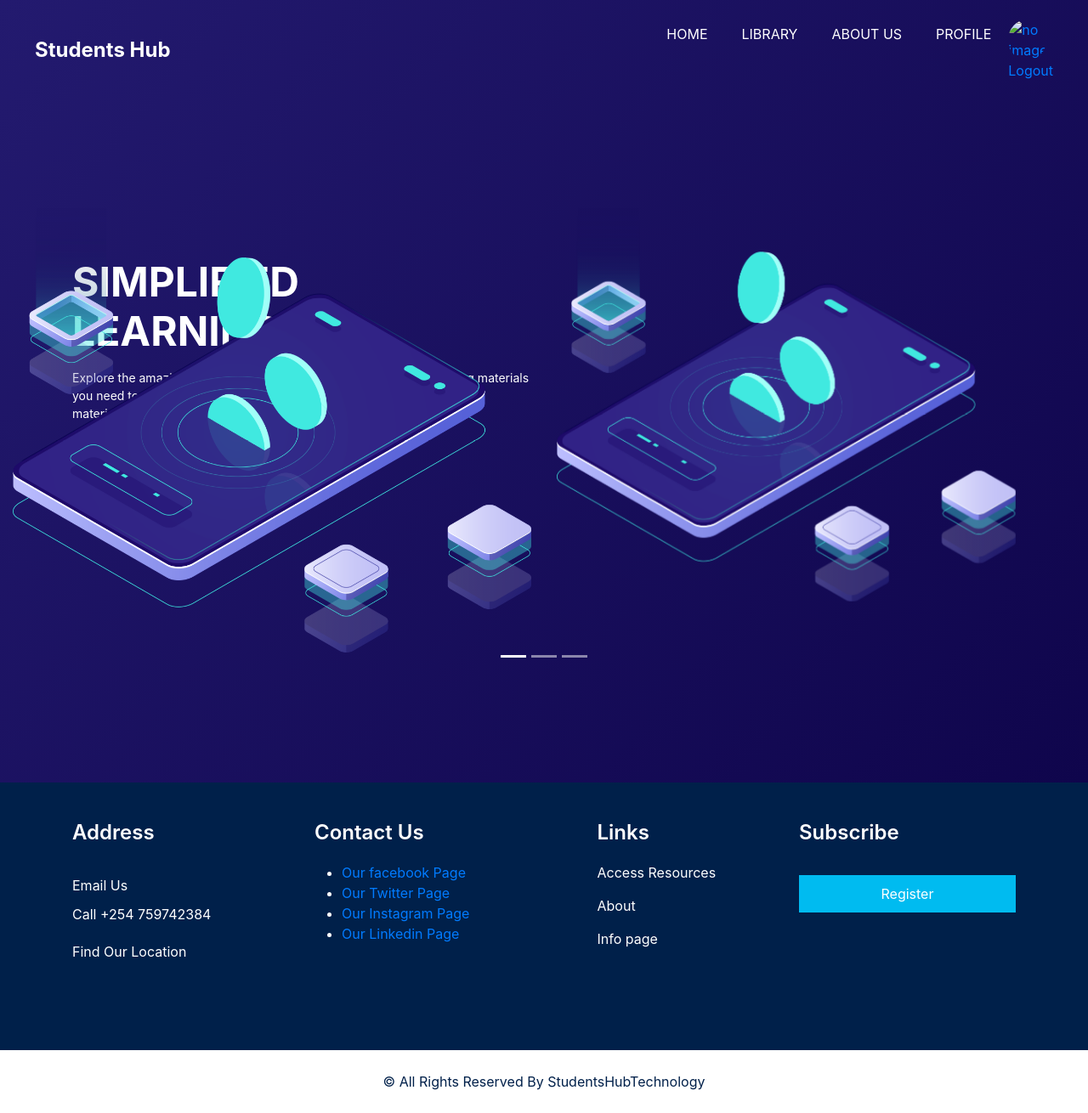
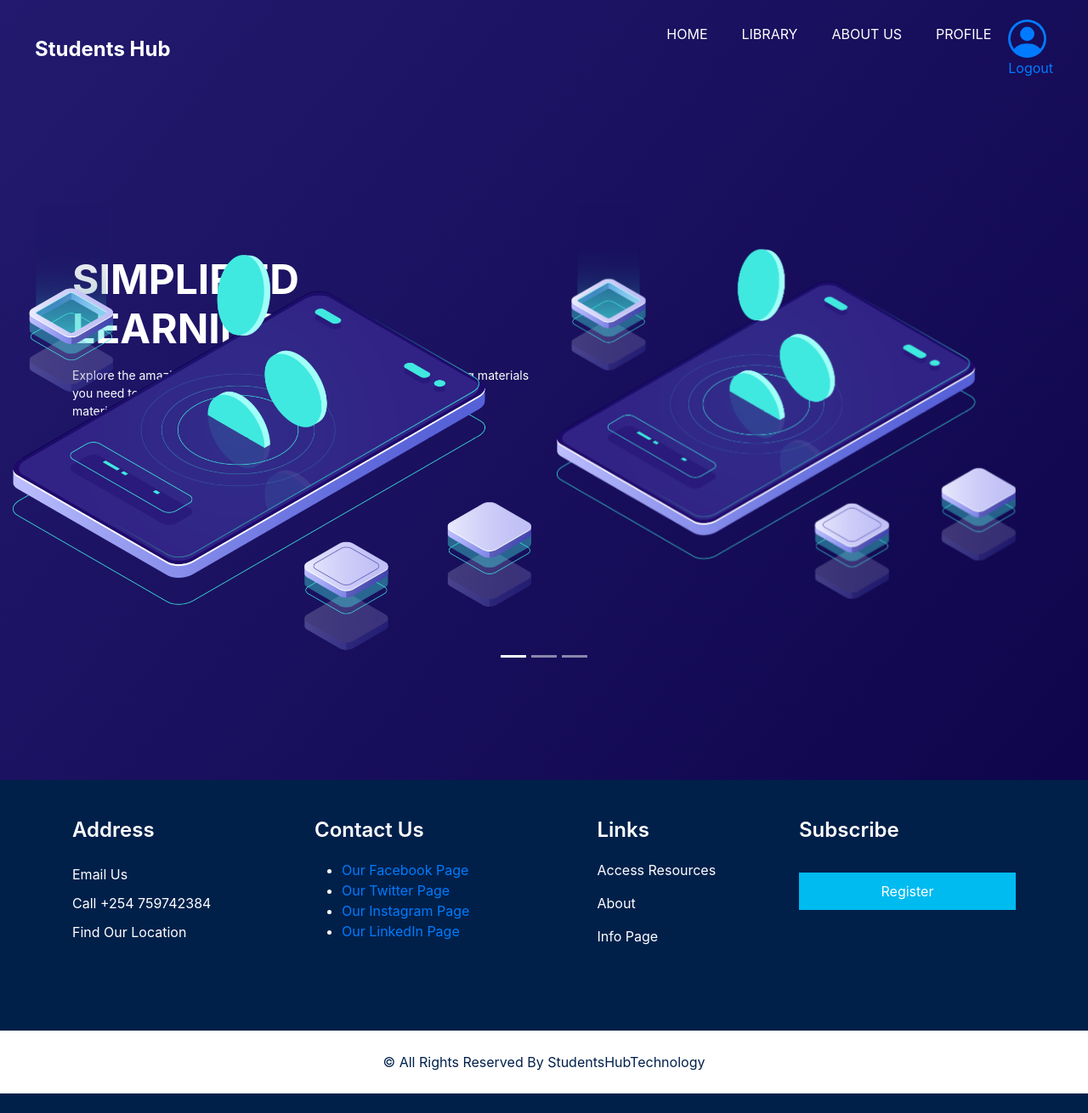
Before and after one commit to JAPH254/Django-Student_Hub, a Django app: page / in a window 1280 px wide. Shown: the whole page at 85% size. After the commit the page ends 1287 px from the top, so only its background shows below. Run offline with Django 4.2, Linux system fonts and the light colour scheme; some libraries are stand-ins or nearby versions; some web fonts are replaced.

Commit message:
fix: provided the alternatives for no images

```diff
--- a/membersAuth/templates/base.html
+++ b/membersAuth/templates/base.html
@@ -1,198 +1,219 @@
 <!DOCTYPE html>
-<html>
-
+<html lang="en">
   <head>
     {% load static %}
-  <link rel="stylesheet" href="{% static 'membersAuth/css/bootstrap.min.css' %}">
-  <!-- Basic -->
+    <!-- Basic Meta Tags -->
     <meta charset="utf-8" />
     <meta http-equiv="X-UA-Compatible" content="IE=edge" />
-  <!-- Mobile Metas -->
-  <meta name="viewport" content="width=device-width, initial-scale=1, shrink-to-fit=no" />
-  <!-- Site Metas -->
+    <meta
+      name="viewport"
+      content="width=device-width, initial-scale=1, shrink-to-fit=no"
+    />
     <meta name="keywords" content="" />
     <meta name="description" content="" />
     <meta name="author" content="" />
-  <link rel="shortcut icon" href="{% static 'membersAuth/images/favicon.png'%}" type="">
+
+    <!-- Favicon -->
+    <link
+      rel="shortcut icon"
+      href="{% static 'membersAuth/images/favicon.png' %}"
+      type="image/x-icon"
+    />
+
+    <!-- Page Title -->
     <title>{% block title %}my hub{% endblock %}</title>
 
-  <!-- bootstrap core css -->
-  <link rel="stylesheet" type="text/css" href="{% static '/membersAuth/bootstrap.css'%}" />
-
-  <!-- fonts style -->
-  <link href="https://fonts.googleapis.com/css2?family=Roboto:wght@400;500;700;900&display=swap" rel="stylesheet">
-
-  <!--owl slider stylesheet -->
-  <link rel="stylesheet" type="text/css" href="https://cdnjs.cloudflare.com/ajax/libs/OwlCarousel2/2.3.4/assets/owl.carousel.min.css" />
-
-  <!-- font awesome style -->
-  <link href="{% static 'membersAuth/css/font-awesome.min.css'%}" rel="stylesheet" />
-
-  <!-- Custom styles for this template -->
-  <link href="{% static 'membersAuth/css/style.css'%}" rel="stylesheet" />
-  <!-- responsive style -->
-  <link href="{% static 'membersAuth/css/responsive.css'%}" rel="stylesheet" />
-
+    <!-- Stylesheets -->
+    <link
+      rel="stylesheet"
+      href="{% static 'membersAuth/css/bootstrap.min.css' %}"
+    />
+    <link rel="stylesheet" href="{% static 'membersAuth/bootstrap.css' %}" />
+    <link
+      rel="stylesheet"
+      href="https://fonts.googleapis.com/css2?family=Roboto:wght@400;500;700;900&display=swap"
+    />
+    <link
+      rel="stylesheet"
+      href="https://cdnjs.cloudflare.com/ajax/libs/OwlCarousel2/2.3.4/assets/owl.carousel.min.css"
+    />
+    <link
+      rel="stylesheet"
+      href="{% static 'membersAuth/css/font-awesome.min.css' %}"
+    />
+    <link rel="stylesheet" href="{% static 'membersAuth/css/style.css' %}" />
+    <link
+      rel="stylesheet"
+      href="{% static 'membersAuth/css/responsive.css' %}"
+    />
   </head>
 
   <body class="sub_page">
-
+    <!-- Hero Area -->
     <div class="hero_area">
-
       <div class="hero_bg_box">
         <div class="bg_img_box">
-        <img src="{% static 'membersAuth/images/hero-bg.png'%}" alt="">
+          <img
+            src="{% static 'membersAuth/images/hero-bg.png' %}"
+            alt="Hero Background"
+          />
         </div>
       </div>
 
-    <!-- header section strats -->
+      <!-- Header Section -->
       <header class="header_section">
         <div class="container-fluid">
-        <nav class="navbar navbar-expand-lg custom_nav-container ">
-          <a class="navbar-brand" href="{% url 'home'%}">
-            <span>
-              Students Hub
-            </span>
+          <nav class="navbar navbar-expand-lg custom_nav-container">
+            <a class="navbar-brand" href="{% url 'home' %}">
+              <span>Students Hub</span>
             </a>
 
-          <button class="navbar-toggler" type="button" data-toggle="collapse" data-target="#navbarSupportedContent" aria-controls="navbarSupportedContent" aria-expanded="false" aria-label="Toggle navigation">
-            <span class=""> </span>
+            <button
+              class="navbar-toggler"
+              type="button"
+              data-toggle="collapse"
+              data-target="#navbarSupportedContent"
+              aria-controls="navbarSupportedContent"
+              aria-expanded="false"
+              aria-label="Toggle navigation"
+            >
+              <span class="navbar-toggler-icon"></span>
             </button>
 
             <div class="collapse navbar-collapse" id="navbarSupportedContent">
-            <ul class="navbar-nav  ">
-
-              <li class="nav-item ">
-                <a class="nav-link" href="{% url 'home'%}">Home </a>
-              </li>
-              <li class="nav-item ">
-                <a class="nav-link" href="{% url 'library'%}"> Library </a>
-              </li>
-              <!-- <li class="nav-item">
-                <a class="nav-link" href="{% url 'assignments'%}">Assignments</a>
-              </li> -->
+              <ul class="navbar-nav">
                 <li class="nav-item">
-                <a class="nav-link" href="{% url 'about'%}">about us</a>
+                  <a class="nav-link" href="{% url 'home' %}">Home</a>
                 </li>
                 <li class="nav-item">
-                <a class="nav-link" href="{% url 'profile'%}">profile</a>
+                  <a class="nav-link" href="{% url 'library' %}">Library</a>
                 </li>
+                <li class="nav-item">
+                  <a class="nav-link" href="{% url 'about' %}">About Us</a>
+                </li>
+                <li class="nav-item">
+                  <a class="nav-link" href="{% url 'profile' %}">Profile</a>
+                </li>
+                <li class="nav-item">
+                  <a href="{% url 'profile' %}">
+                    {% if user.profile_picture %}
+                    <img
+                      src="{{ user.profile_picture.url }}"
+                      alt="Profile Picture"
+                      class="img-fluid rounded-circle profile-picture"
+                      style="
+                        width: 45px;
+                        height: 45px;
+                        border-radius: 50%;
+                        display: inline-block;
+                        vertical-align: middle;
+                      "
+                    />
 
-              <li class="nav-item">
-                <a href="{% url 'profile'%}"><img src="{{ user.profile_picture.url }}" alt="no image" class="img-fluid rounded-circle profile-picture" style="max-width: 45px; height: auto;"><br></a>
-              <a href="{% url 'sign_out'%}"> Logout <br> {{user.username}}</a>
-
+                    {% else %}
+                    <svg
+                      xmlns="http://www.w3.org/2000/svg"
+                      width="45"
+                      height="45"
+                      fill="currentColor"
+                      class="bi bi-person-circle"
+                      viewBox="0 0 16 16"
+                    >
+                      <path d="M11 6a3 3 0 1 1-6 0 3 3 0 0 1 6 0" />
+                      <path
+                        fill-rule="evenodd"
+                        d="M0 8a8 8 0 1 1 16 0A8 8 0 0 1 0 8m8-7a7 7 0 0 0-5.468 11.37C3.242 11.226 4.805 10 8 10s4.757 1.225 5.468 2.37A7 7 0 0 0 8 1"
+                      />
+                    </svg>
+                    {% endif %}
+                    <br />
+                  </a>
+                  <a href="{% url 'sign_out' %}"
+                    >Logout<br />{{ user.username }}</a
+                  >
                 </li>
-
               </ul>
             </div>
           </nav>
         </div>
       </header>
-    <!-- end header section -->
+      <!-- End Header Section -->
 
+      <!-- Main Content -->
       <main>{% block content %}{% endblock %}</main>
 
-  <!-- info section -->
-
+      <!-- Info Section -->
       <section class="info_section layout_padding2">
         <div class="container">
           <div class="row">
             <div class="col-md-6 col-lg-3 info_col">
               <div class="info_contact">
-            <h4>
-              Address
-            </h4>
+                <h4>Address</h4>
                 <div class="contact_link_box">
-
-
-              <a href="">
-
-                  <a href="www.gmail.com">Email Us</a>
-                </span>
-              </a>
-              <a href="">
-
-                <span>
-                  Call +254 759742384
-                </span>
-              </a>
-              <a href="">
-                <span>
-                <a href="https://maps.app.goo.gl/W95wSpWkB7BYXVYt8"> Find Our Location</a>
-                </span>
-              </a>
+                  <a href="mailto:example@example.com">Email Us</a>
+                  <a href="tel:+254759742384">Call +254 759742384</a>
+                  <a href="https://maps.app.goo.gl/W95wSpWkB7BYXVYt8"
+                    >Find Our Location</a
+                  >
                 </div>
               </div>
               <div class="info_social">
-            <a href="">
-              <i class="fa fa-facebook" aria-hidden="true"></i>
-            </a>
-            <a href="">
-              <i class="fa fa-twitter" aria-hidden="true"></i>
-            </a>
-            <a href="">
-              <i class="fa fa-linkedin" aria-hidden="true"></i>
-            </a>
-            <a href="">
-              <i class="fa fa-instagram" aria-hidden="true"></i>
-            </a>
+                <a href="https://www.facebook.com"
+                  ><i class="fa fa-facebook" aria-hidden="true"></i
+                ></a>
+                <a href="https://twitter.com"
+                  ><i class="fa fa-twitter" aria-hidden="true"></i
+                ></a>
+                <a href="https://www.linkedin.com"
+                  ><i class="fa fa-linkedin" aria-hidden="true"></i
+                ></a>
+                <a href="https://www.instagram.com"
+                  ><i class="fa fa-instagram" aria-hidden="true"></i
+                ></a>
               </div>
             </div>
             <div class="col-md-6 col-lg-3 info_col">
               <div class="info_detail">
-            <h4>
-              Contact Us
-            </h4>
+                <h4>Contact Us</h4>
                 <ul>
-              <li> <a href="www.facebook.com">Our facebook Page</a></li>
-              <li><a href="www.twitter.com">Our Twitter Page</a></li>
-              <li><a href="www.instagram.com">Our Instagram Page</a></li>
-              <li><a href="www.linkedin.com">Our Linkedin Page</a></li>
-
-
-
-
+                  <li>
+                    <a href="https://www.facebook.com">Our Facebook Page</a>
+                  </li>
+                  <li><a href="https://twitter.com">Our Twitter Page</a></li>
+                  <li>
+                    <a href="https://www.instagram.com">Our Instagram Page</a>
+                  </li>
+                  <li>
+                    <a href="https://www.linkedin.com">Our LinkedIn Page</a>
+                  </li>
                 </ul>
-
-
               </div>
             </div>
             <div class="col-md-6 col-lg-2 mx-auto info_col">
               <div class="info_link_box">
-            <h4>
-              Links
-            </h4>
+                <h4>Links</h4>
                 <div class="info_links">
-              <a class="active" href="{% url 'library'%}">
-                Access Resources
-              </a>
-              <a class="" href="{% url 'about'%}">
-                About
-              </a>
-              <a class="" href="{% url 'infopage'%}">
-                Info page
-              </a>
+                  <a class="active" href="{% url 'library' %}"
+                    >Access Resources</a
+                  >
+                  <a href="{% url 'about' %}">About</a>
+                  <a href="{% url 'infopage' %}">Info Page</a>
                 </div>
               </div>
             </div>
-        <div class="col-md-6 col-lg-3 info_col ">
-          <h4>
-            Subscribe
-          </h4>
+            <div class="col-md-6 col-lg-3 info_col">
+              <h4>Subscribe</h4>
               <form method="post" action="{% url 'managesubscribers' %}">
-            {% csrf_token %}
-            {{ form.as_p }}
+                {% csrf_token %} {{ form.as_p }}
                 <button type="submit">Register</button>
               </form>
             </div>
           </div>
         </div>
       </section>
+      <!-- End Info Section -->
 
-  <!-- end info section -->
-
-  <!-- footer section -->
+      <!-- Footer Section -->
       <section class="footer_section">
         <div class="container">
           <p>
@@ -201,25 +222,19 @@
           </p>
         </div>
       </section>
-  <!-- footer section -->
+      <!-- End Footer Section -->
+    </div>
 
-  <!-- jQery -->
-  <script type="text/javascript" src="js/jquery-3.4.1.min.js"></script>
-  <!-- popper js -->
-  <script src="https://cdn.jsdelivr.net/npm/popper.js@1.16.0/dist/umd/popper.min.js" integrity="sha384-Q6E9RHvbIyZFJoft+2mJbHaEWldlvI9IOYy5n3zV9zzTtmI3UksdQRVvoxMfooAo" crossorigin="anonymous">
-  </script>
-  <!-- bootstrap js -->
-  <script type="text/javascript" src="js/bootstrap.js"></script>
-  <!-- owl slider -->
-  <script type="text/javascript" src="https://cdnjs.cloudflare.com/ajax/libs/OwlCarousel2/2.3.4/owl.carousel.min.js">
-  </script>
-  <!-- custom js -->
-  <script type="text/javascript" src="js/custom.js"></script>
-  <!-- Google Map -->
-  <script src="https://maps.googleapis.com/maps/api/js?key=AIzaSyCh39n5U-4IoWpsVGUHWdqB6puEkhRLdmI&callback=myMap">
-  </script>
-  <!-- End Google Map -->
-
+    <!-- JavaScript Libraries -->
+    <script src="{% static 'membersAuth/js/jquery-3.4.1.min.js' %}"></script>
+    <script
+      src="https://cdn.jsdelivr.net/npm/popper.js@1.16.0/dist/umd/popper.min.js"
+      integrity="sha384-Q6E9RHvbIyZFJoft+2mJbHaEWldlvI9IOYy5n3zV9zzTtmI3UksdQRVvoxMfooAo"
+      crossorigin="anonymous"
+    ></script>
+    <script src="{% static 'membersAuth/js/bootstrap.js' %}"></script>
+    <script src="https://cdnjs.cloudflare.com/ajax/libs/OwlCarousel2/2.3.4/owl.carousel.min.js"></script>
+    <script src="{% static 'membersAuth/js/custom.js' %}"></script>
+    <script src="https://maps.googleapis.com/maps/api/js?key=AIzaSyCh39n5U-4IoWpsVGUHWdqB6puEkhRLdmI&callback=myMap"></script>
   </body>
-
 </html>
```
Also changed, not shown: db.sqlite3, media/images/1716129003436.jpeg (added), media/images/1716129003436_s202Fnt.jpeg (added), media/images/IMG_4004-removebg-preview_fysXIZD.png (added). Lines whose indentation alone changed are shown as unchanged.
